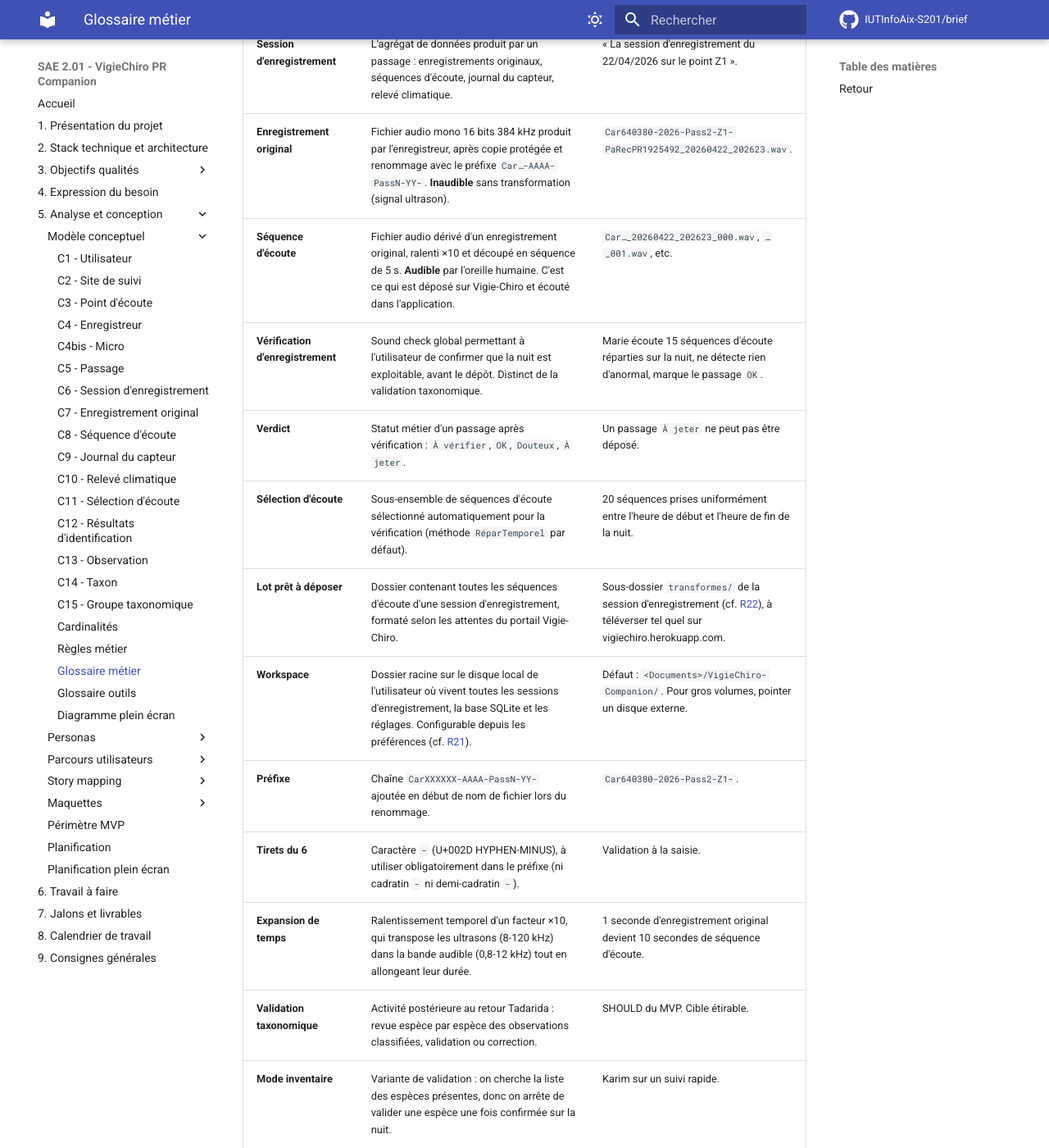
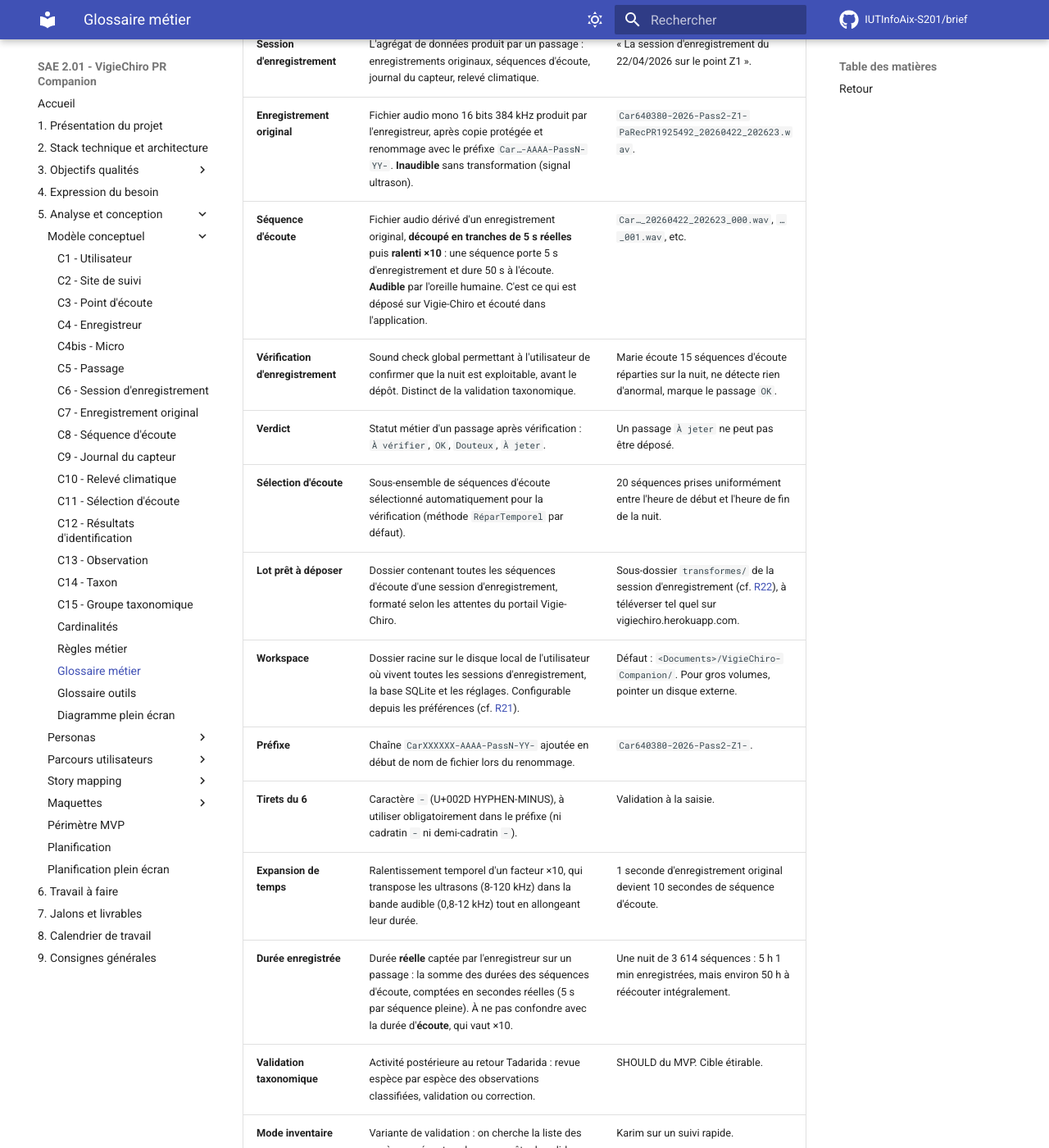
Before and after one commit to IUTInfoAix-S201/brief, an MkDocs documentation site: the page built from docs/Analyse et conception/Modèle conceptuel/Glossaire métier.md, in a window 1280 px wide and 1400 px high, scrolled down 698 px. Shown: the whole window at 82% size. Built offline with MkDocs 1.6.1 and Material for MkDocs 9.7.7, drawn with Linux system fonts in a browser that asks for light colours; comment, search, counter and statistics services are not loaded.

Commit message:
docs(glossaire) : « durée enregistrée » entre au glossaire
Le glossaire, les cardinalités et la vue d'ensemble du modèle reprenaient la
formulation ambiguë de C8 (« ralenti ×10 et découpé en séquence de 5 s »). Ils
disent maintenant l'ordre réel : découpage en tranches de 5 s réelles, puis
ralentissement ×10.

Le glossaire gagne une entrée **Durée enregistrée**. C'est la statistique que le
produit affiche sur le résumé de nuit, et l'absence de définition est
exactement ce qui laissait la confondre avec une durée d'écoute. L'entrée dit
les deux valeurs pour la même nuit : 5 h 1 min enregistrées, environ 50 h à
réécouter.

L'entrée **Expansion de temps** (« 1 seconde d'enregistrement original devient
10 secondes de séquence d'écoute ») était déjà juste : elle est conservée telle
quelle, et c'est elle qui donne la clé de lecture.

```diff
--- a/docs/Analyse et conception/Modèle conceptuel/Glossaire métier.md
+++ b/docs/Analyse et conception/Modèle conceptuel/Glossaire métier.md
@@ -11,7 +11,7 @@ Vocabulaire utilisateur posé dans le modèle conceptuel. Ces termes sont **ceux
 | **Enregistreur** | Le matériel utilisé sur le terrain (Passive Recorder Teensy). Chaque enregistreur a un n° de série propre. | Enregistreur n° 1925492. |
 | **Session d'enregistrement** | L'agrégat de données produit par un passage : enregistrements originaux, séquences d'écoute, journal du capteur, relevé climatique. | « La session d'enregistrement du 22/04/2026 sur le point Z1 ». |
 | **Enregistrement original** | Fichier audio mono 16 bits 384 kHz produit par l'enregistreur, après copie protégée et renommage avec le préfixe `Car…-AAAA-PassN-YY-`. **Inaudible** sans transformation (signal ultrason). | `Car640380-2026-Pass2-Z1-PaRecPR1925492_20260422_202623.wav`. |
-| **Séquence d'écoute** | Fichier audio dérivé d'un enregistrement original, ralenti ×10 et découpé en séquence de 5 s. **Audible** par l'oreille humaine. C'est ce qui est déposé sur Vigie-Chiro et écouté dans l'application. | `Car…_20260422_202623_000.wav`, `…_001.wav`, etc. |
+| **Séquence d'écoute** | Fichier audio dérivé d'un enregistrement original, **découpé en tranches de 5 s réelles** puis **ralenti ×10** : une séquence porte 5 s d'enregistrement et dure 50 s à l'écoute. **Audible** par l'oreille humaine. C'est ce qui est déposé sur Vigie-Chiro et écouté dans l'application. | `Car…_20260422_202623_000.wav`, `…_001.wav`, etc. |
 | **Vérification d'enregistrement** | Sound check global permettant à l'utilisateur de confirmer que la nuit est exploitable, avant le dépôt. Distinct de la validation taxonomique. | Marie écoute 15 séquences d'écoute réparties sur la nuit, ne détecte rien d'anormal, marque le passage `OK`. |
 | **Verdict** | Statut métier d'un passage après vérification : `À vérifier`, `OK`, `Douteux`, `À jeter`. | Un passage `À jeter` ne peut pas être déposé. |
 | **Sélection d'écoute** | Sous-ensemble de séquences d'écoute sélectionné automatiquement pour la vérification (méthode `RéparTemporel` par défaut). | 20 séquences prises uniformément entre l'heure de début et l'heure de fin de la nuit. |
@@ -20,6 +20,7 @@ Vocabulaire utilisateur posé dans le modèle conceptuel. Ces termes sont **ceux
 | **Préfixe** | Chaîne `CarXXXXXX-AAAA-PassN-YY-` ajoutée en début de nom de fichier lors du renommage. | `Car640380-2026-Pass2-Z1-`. |
 | **Tirets du 6** | Caractère `-` (U+002D HYPHEN-MINUS), à utiliser obligatoirement dans le préfixe (ni cadratin `-` ni demi-cadratin `-`). | Validation à la saisie. |
 | **Expansion de temps** | Ralentissement temporel d'un facteur ×10, qui transpose les ultrasons (8-120 kHz) dans la bande audible (0,8-12 kHz) tout en allongeant leur durée. | 1 seconde d'enregistrement original devient 10 secondes de séquence d'écoute. |
+| **Durée enregistrée** | Durée **réelle** captée par l'enregistreur sur un passage : la somme des durées des séquences d'écoute, comptées en secondes réelles (5 s par séquence pleine). À ne pas confondre avec la durée d'**écoute**, qui vaut ×10. | Une nuit de 3 614 séquences : 5 h 1 min enregistrées, mais environ 50 h à réécouter intégralement. |
 | **Validation taxonomique** | Activité postérieure au retour Tadarida : revue espèce par espèce des observations classifiées, validation ou correction. | SHOULD du MVP. Cible étirable. |
 | **Mode inventaire** | Variante de validation : on cherche la liste des espèces présentes, donc on arrête de valider une espèce une fois confirmée sur la nuit. | Karim sur un suivi rapide. |
 | **Mode activité** | Variante de validation : on quantifie toutes les détections, donc toutes les observations doivent être passées en revue. | Samuel sur son protocole BACIP. |
```
Also changed, not shown: docs/Analyse et conception/Modèle conceptuel/Cardinalités.md (+1 -1 lines), docs/Analyse et conception/Modèle conceptuel/index.md (+2 -2 lines).
